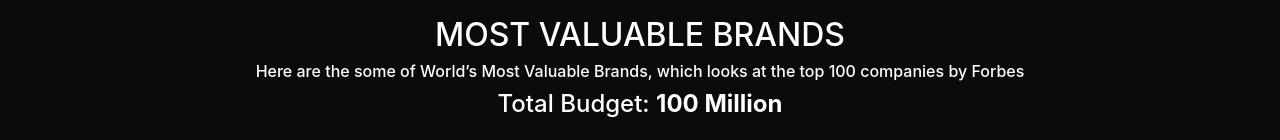
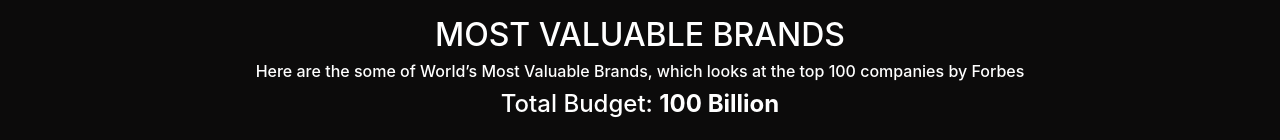
Before and after one commit to shoieb-alam/top-brands, a React (Create React App) app: page / in a window 1280 px wide. Shown: the top 140 px of the page. Built offline with nearby package versions, Linux system fonts and the light colour scheme.

Commit message:
readme updated

```diff
--- a/src/components/Header/Header.js
+++ b/src/components/Header/Header.js
@@ -7,7 +7,7 @@
             <div className="">
                 <h2>MOST VALUABLE BRANDS</h2>
                 <h6>Here are the some of World’s Most Valuable Brands, which looks at the top 100 companies by Forbes</h6>
-                <h4>Total Budget: <span className='fw-bold'>100 Million</span></h4>
+                <h4>Total Budget: <span className='fw-bold'>100 Billion</span></h4>
             </div>
         </div>
     );
```
Also changed, not shown: 1 other file (tests, documents, lock files or other folders).
